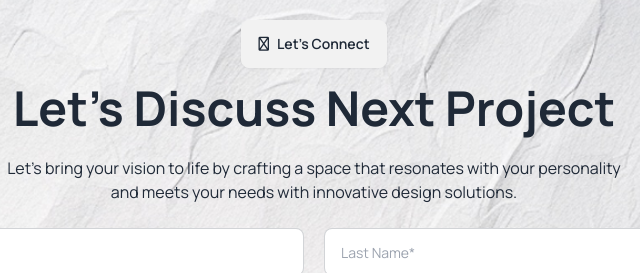
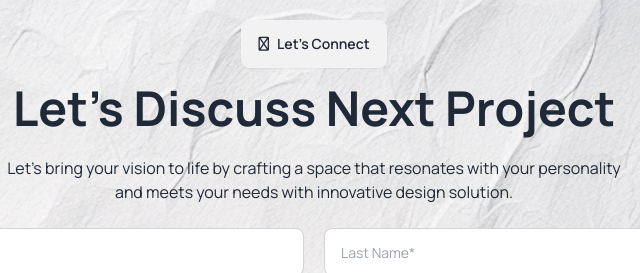
Before and after one commit to nadiaislam51/ass-3, a plain HTML site: page index.html in a window 1280 px wide. Shown: the part 3987-4260 px from the top of the page, 326-966 px from the left. Drawn offline with nearby package versions, Linux system fonts and the light colour scheme; files whose address does not match are found by name.

Commit message:
added some text

```diff
--- a/index.html
+++ b/index.html
@@ -351,7 +351,7 @@ The combination of rustic wood and modern metal elements makes this barn house a
         <button class="btn bg-brand-color-o font-bold text-xl rounded-full mb-4 hover:bg-brand-color"><i class="fa-regular fa-arrow-right"></i>Let’s Connect</button>
         <h2 class="text-2xl md:3xl lg:text-5xl font-bold">Let’s Discuss Next Project</h2>
         <p class="py-6 lg:w-3/5 mx-auto">
-          Let’s bring your vision to life by crafting a space that resonates with your personality and meets your needs with innovative design solutions.
+          Let’s bring your vision to life by crafting a space that resonates with your personality and meets your needs with innovative design solution.
         </p>
         <!-- form starts -->
         <form action="" class="grid grid-cols-1 md:grid-cols-2 gap-5 md:w-4/5 md:mx-auto justify-items-center">
```
